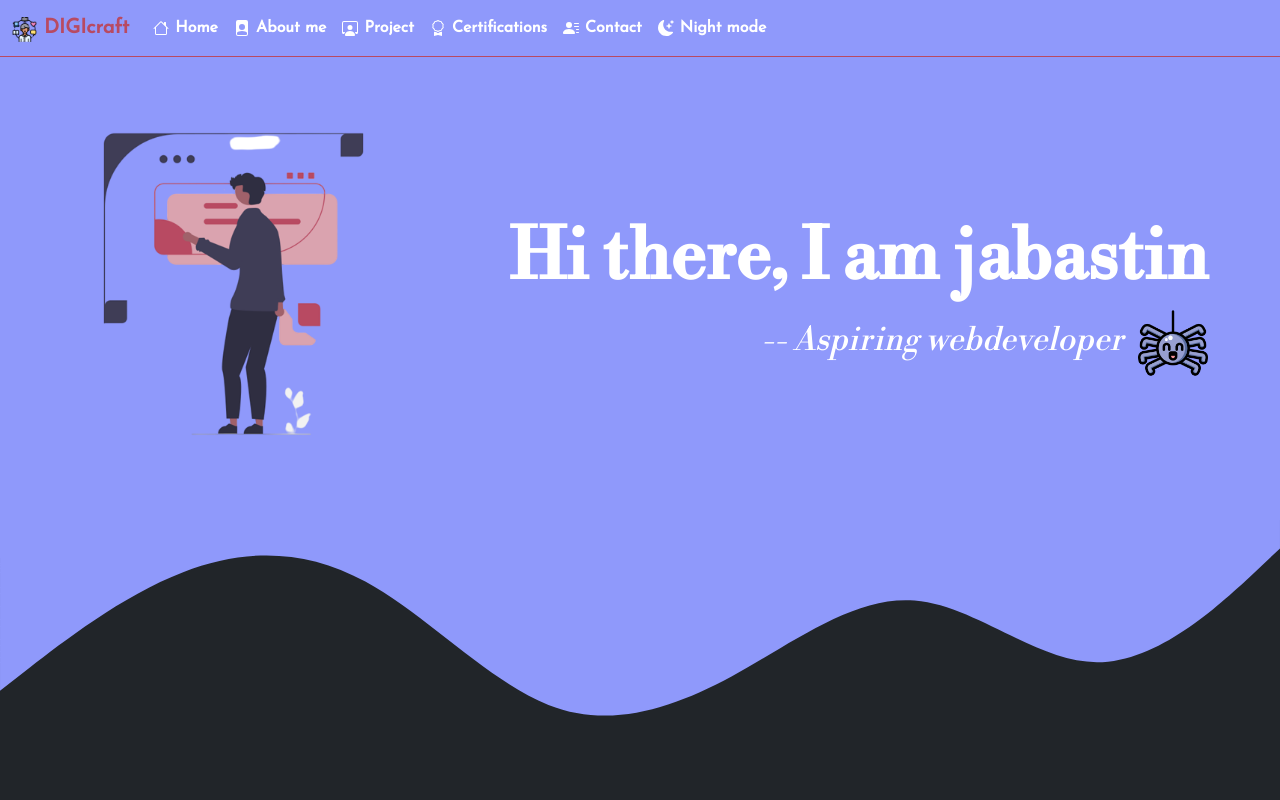
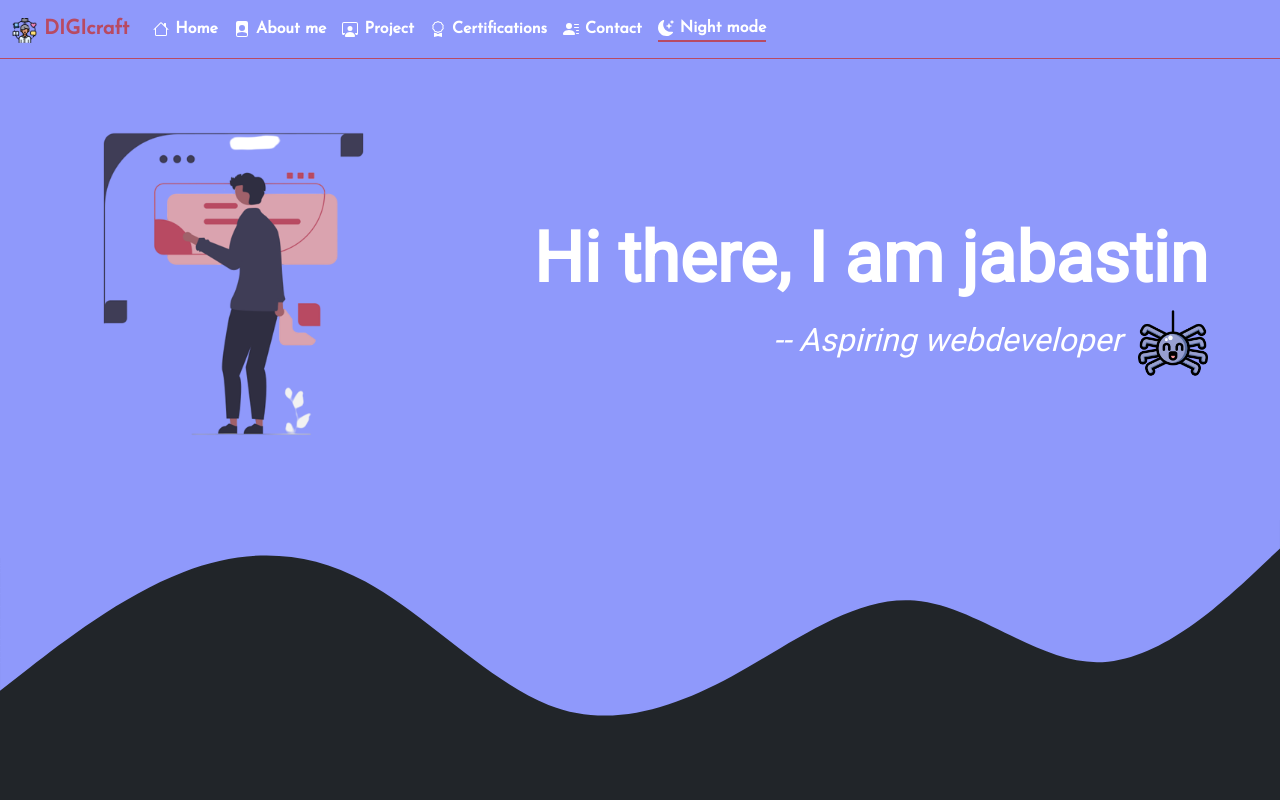
Before and after one commit to iamJABASTIN/portfolio, a plain HTML site: page index.html in a window 1280 px wide. Both pictures are taken after a click on the link "Night mode". Shown: the top 800 px of the page. Drawn offline with nearby package versions, Linux system fonts and the light colour scheme; a script that the page names is missing.

Commit message:
Adustments: Font, :focus

```diff
--- a/CSS/style.css
+++ b/CSS/style.css
@@ -1,8 +1,27 @@
+@import url('https://fonts.googleapis.com/css2?family=Roboto&display=swap');
+
+body{
+    font-family: 'Caveat', cursive;
+    font-family: 'DM Serif Display', serif;
+    font-family: 'Josefin Sans', sans-serif;
+}
+
+h1,h2 {
+    font-family: 'Roboto', sans-serif;
+}
+
+a:focus, button:focus {
+    outline: none;
+    border-bottom:2px solid #B84A62;
+}
+
+
 .logo-img{
     height:25px;
     width: 25px;
     margin-right: 7px;
 }
+
 span{
     color: #B84A62;
     font-weight: bolder;
@@ -39,18 +58,6 @@ h1{
 
 p {
     text-indent:15px;
-}
-
- body{
-    font-family: 'Caveat', cursive;
-    font-family: 'DM Serif Display', serif;
-    font-family: 'Josefin Sans', sans-serif;
-}
-h1,h2 {
-    font-family: 'Caveat', cursive;
-    font-family: 'DM Serif Display', serif;
-    font-family: 'Josefin Sans', sans-serif;
-    font-family: 'Libre Bodoni', serif;
 }
 
 .prg-img{
```
